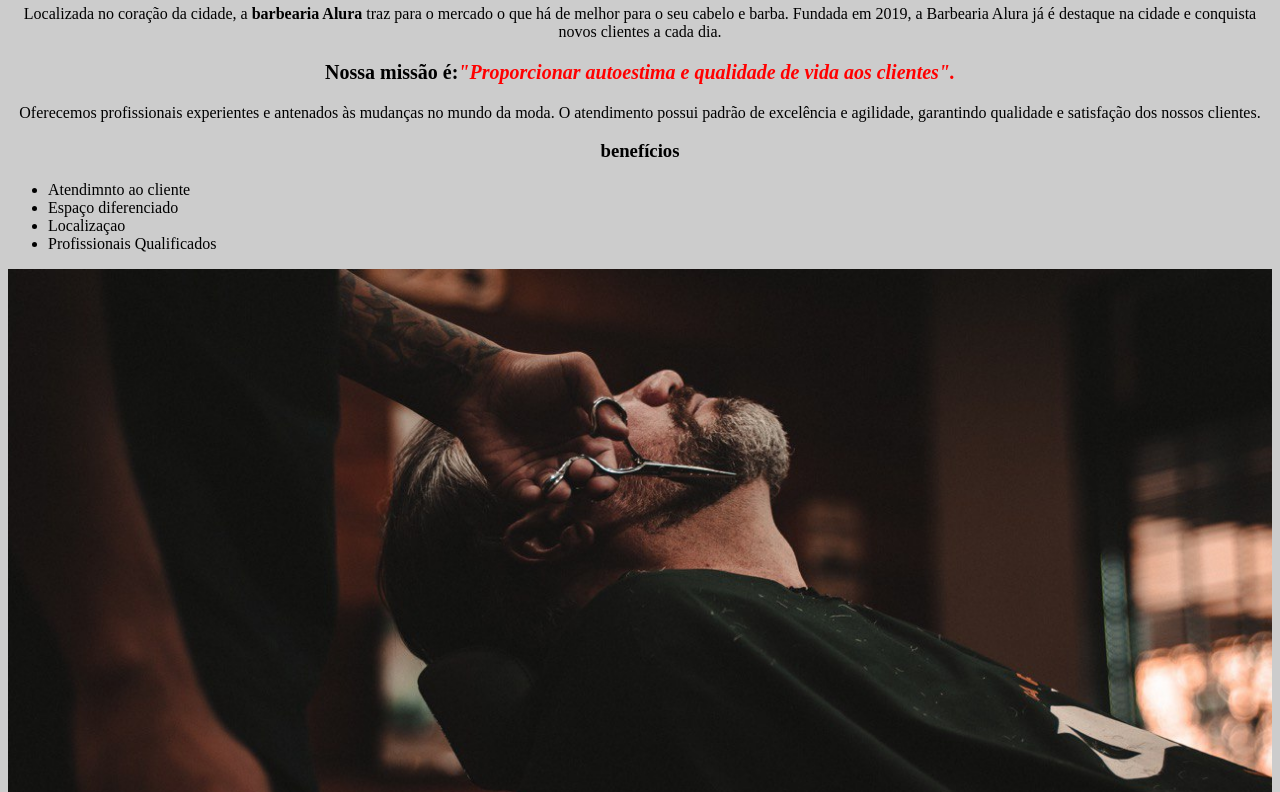
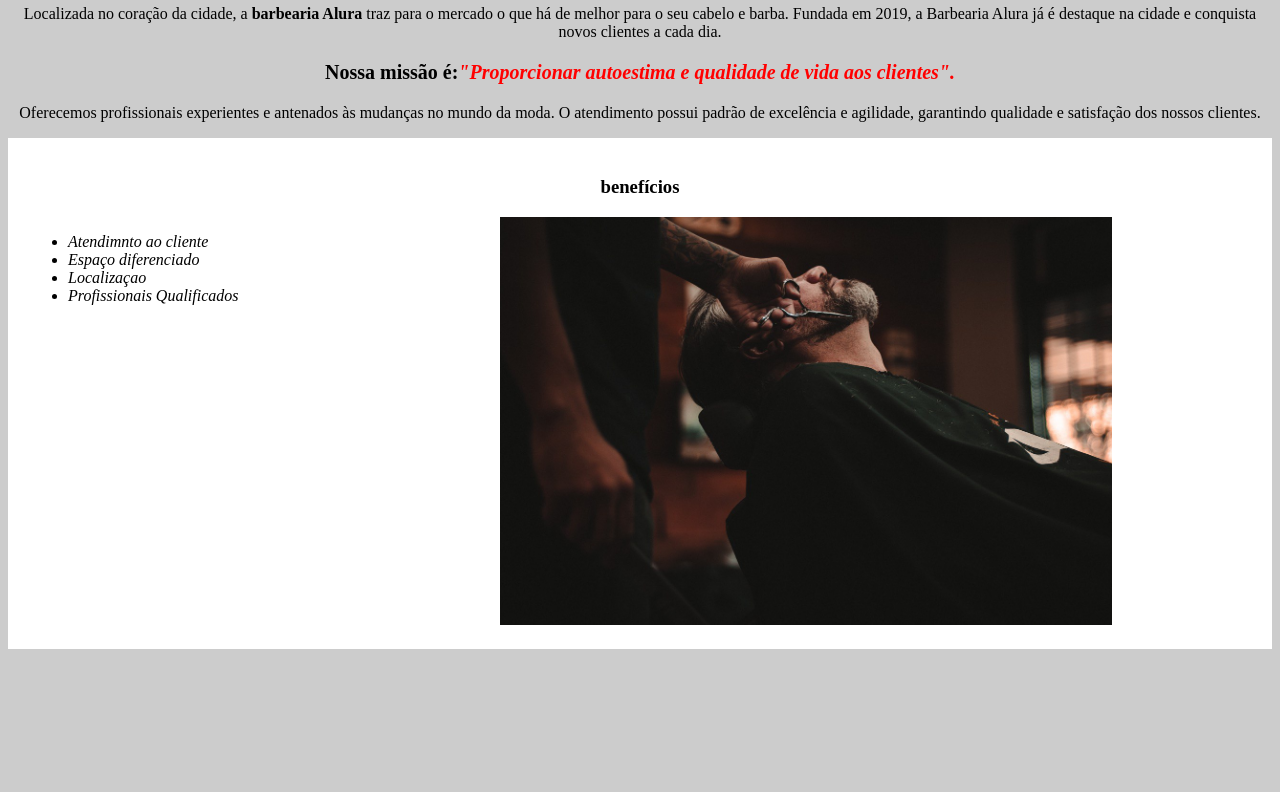
Before and after one commit to rogerio0212/programacao, a plain HTML site: page index.html in a window 1280 px wide. Shown: the part 660-1452 px from the top of the page. After the commit the page ends 1317 px from the top, so only its background shows below. Drawn offline with Linux system fonts and the light colour scheme.

Commit message:
Add files via upload
11/03/2024

```diff
--- a/style.css
+++ b/style.css
@@ -30,5 +30,20 @@ em{
 }
 
 .itens{
-    font-size: italic;
+    font-style: italic;
 }
+
+
+ul{
+    display:inline-block;
+    vertical-align: top;
+    width:20%;
+    margin-right:15%;
+}
+.beneficios{
+    background-color: white;
+    padding: 20px;
+}
+.img-beneficios{
+    width: 50%;
+}
```
Also changed, not shown: produtos.html (added, +22 -0 lines), barba.jpg (added), cabelo+barba.jpg (added), cabelo.jpg (added), logo-branco.png (added), logo.png (added), produtos.css (added).
